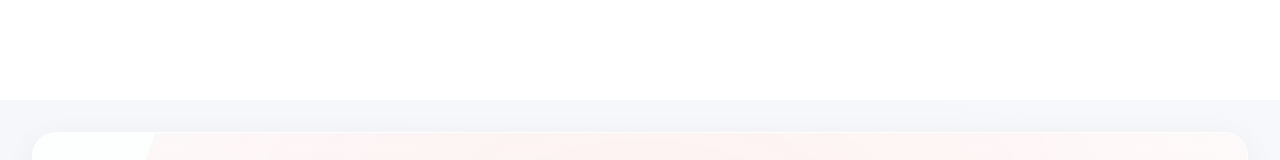
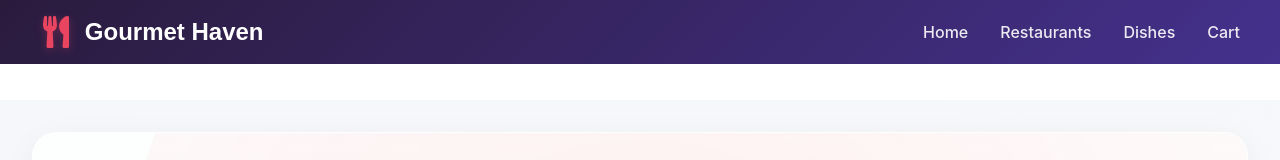
Before and after one commit to karthikdokiparthi/Online_food_ordering_application_Frontend, a React (Create React App) app: page / in a window 1280 px wide. Shown: the top 160 px of the page. Built offline with nearby package versions, Linux system fonts and the light colour scheme.

Commit message:
feat(user): add responsive Navbar.css

```diff
--- a/package.json
+++ b/package.json
@@ -13,6 +13,7 @@
     "jwt-decoder": "^0.0.0",
     "react": "^19.1.0",
     "react-dom": "^19.1.0",
+    "react-icons": "^5.5.0",
     "react-redux": "^9.2.0",
     "react-router-dom": "^7.6.0",
     "react-scripts": "5.0.1",
--- a/src/App.js
+++ b/src/App.js
@@ -3,10 +3,12 @@ import UserLogin from './features/users/UserLogin';
 import { BrowserRouter, Route, Routes } from 'react-router-dom';
 import UserRegistration from './features/users/UserRegistration';
 import Home from './pages/Home';
+import Navbar from './components/Navbar';
 
 function App() {
   return (
     <BrowserRouter>
+      <Navbar />
       <Routes>
         <Route path='/' element={<Home />} />
         <Route path='/login' element={<UserLogin />} />
--- a/src/components/Navbar.css
+++ b/src/components/Navbar.css
@@ -0,0 +1,193 @@
+/* Navbar.css */
+.nav-container {
+    background: linear-gradient(135deg, #2a1b3d 0%, #44318d 100%);
+    position: fixed;
+    top: 0;
+    width: 100%;
+    z-index: 1000;
+    transition: all 0.4s cubic-bezier(0.4, 0, 0.2, 1);
+    padding: 1rem 0;
+}
+
+.nav-container.scrolled {
+    background: rgba(42, 27, 61, 0.95);
+    backdrop-filter: blur(10px);
+    padding: 0.5rem 0;
+    box-shadow: 0 4px 20px rgba(0, 0, 0, 0.2);
+}
+
+.nav-content {
+    max-width: 1200px;
+    margin: 0 auto;
+    padding: 0 2rem;
+    display: flex;
+    justify-content: space-between;
+    align-items: center;
+}
+
+.nav-logo {
+    display: flex;
+    align-items: center;
+    gap: 0.8rem;
+    font-family: 'Poppins', sans-serif;
+    font-weight: 700;
+    font-size: 1.5rem;
+    color: #fff;
+    text-decoration: none;
+    transition: transform 0.3s ease;
+}
+
+.nav-logo:hover {
+    transform: scale(1.05);
+}
+
+.nav-logo-icon {
+    color: #e94560;
+    font-size: 2rem;
+    filter: drop-shadow(0 2px 4px rgba(233, 69, 96, 0.3));
+}
+
+.mobile-menu-btn {
+    background: #e94560;
+    border: none;
+    border-radius: 50%;
+    width: 3rem;
+    height: 3rem;
+    display: none;
+    justify-content: center;
+    align-items: center;
+    color: white;
+    cursor: pointer;
+    transition: all 0.3s ease;
+    z-index: 1001;
+}
+
+.mobile-menu-btn:hover {
+    background: #d83b56;
+    transform: rotate(90deg);
+}
+
+.mobile-menu-btn[aria-expanded="true"] {
+    position: fixed;
+    right: 2rem;
+}
+
+.nav-list {
+    display: flex;
+    gap: 2rem;
+    list-style: none;
+    margin: 0;
+    padding: 0;
+    transition: all 0.4s cubic-bezier(0.4, 0, 0.2, 1);
+}
+
+.nav-list.active {
+    transform: translateX(0) !important;
+}
+
+.nav-link {
+    color: rgba(255, 255, 255, 0.9);
+    text-decoration: none;
+    font-weight: 500;
+    position: relative;
+    padding: 0.5rem 0;
+    transition: color 0.3s ease;
+}
+
+.nav-link::before {
+    content: '';
+    position: absolute;
+    bottom: 0;
+    left: 0;
+    width: 0;
+    height: 2px;
+    background: #e94560;
+    transition: width 0.3s ease;
+}
+
+.nav-link:hover::before {
+    width: 100%;
+}
+
+.nav-link.active {
+    color: #fff;
+}
+
+.nav-link.active::before {
+    width: 100%;
+}
+
+.logout-btn {
+    background: #e94560;
+    border: none;
+    border-radius: 25px;
+    color: white;
+    padding: 0.5rem 1.5rem;
+    cursor: pointer;
+    transition: all 0.3s ease;
+    font-weight: 500;
+}
+
+.logout-btn:hover {
+    background: #d83b56;
+    transform: translateY(-2px);
+    box-shadow: 0 4px 15px rgba(233, 69, 96, 0.3);
+}
+
+.navbar-message {
+    position: fixed;
+    top: 0;
+    left: 0;
+    right: 0;
+    text-align: center;
+    padding: 1rem;
+    background: #e94560;
+    color: white;
+    font-weight: 500;
+    animation: slideDown 0.5s ease;
+}
+
+@keyframes slideDown {
+    from {
+        transform: translateY(-100%);
+    }
+
+    to {
+        transform: translateY(0);
+    }
+}
+
+@media (max-width: 768px) {
+    .mobile-menu-btn {
+        display: flex;
+    }
+
+    .nav-list {
+        position: fixed;
+        top: 0;
+        right: 0;
+        bottom: 0;
+        flex-direction: column;
+        background: rgba(42, 27, 61, 0.98);
+        backdrop-filter: blur(10px);
+        width: 70%;
+        max-width: 300px;
+        padding: 6rem 2rem 2rem;
+        transform: translateX(100%);
+        box-shadow: -4px 0 20px rgba(0, 0, 0, 0.2);
+    }
+
+    .nav-item {
+        border-bottom: 1px solid rgba(255, 255, 255, 0.1);
+    }
+
+    .nav-link {
+        padding: 1rem 0;
+        display: block;
+    }
+
+    .logout-btn {
+        margin-top: 2rem;
+        width: 100%;
+    }
+}
--- a/src/components/Navbar.js
+++ b/src/components/Navbar.js
@@ -1,7 +1,7 @@
 import React, { useState, useEffect, useCallback } from 'react';
 import { Link, useLocation, useNavigate } from 'react-router-dom';
 import { FaUtensils, FaBars, FaTimes } from 'react-icons/fa';
-import { logout } from '../user/userSlice';
+import { logout } from '../features/users/userSlice';
 import './Navbar.css';
 import { useDispatch, useSelector } from 'react-redux';
 import { isTokenExpired } from '../utils/token';
```
Also changed, not shown: 1 other file (tests, documents, lock files or other folders).
